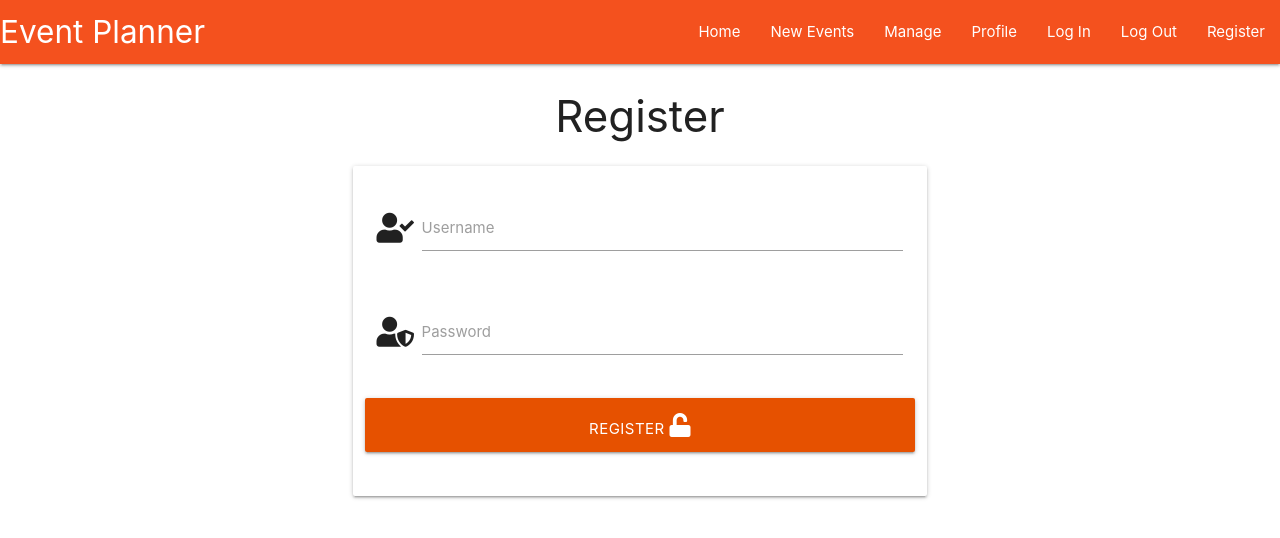
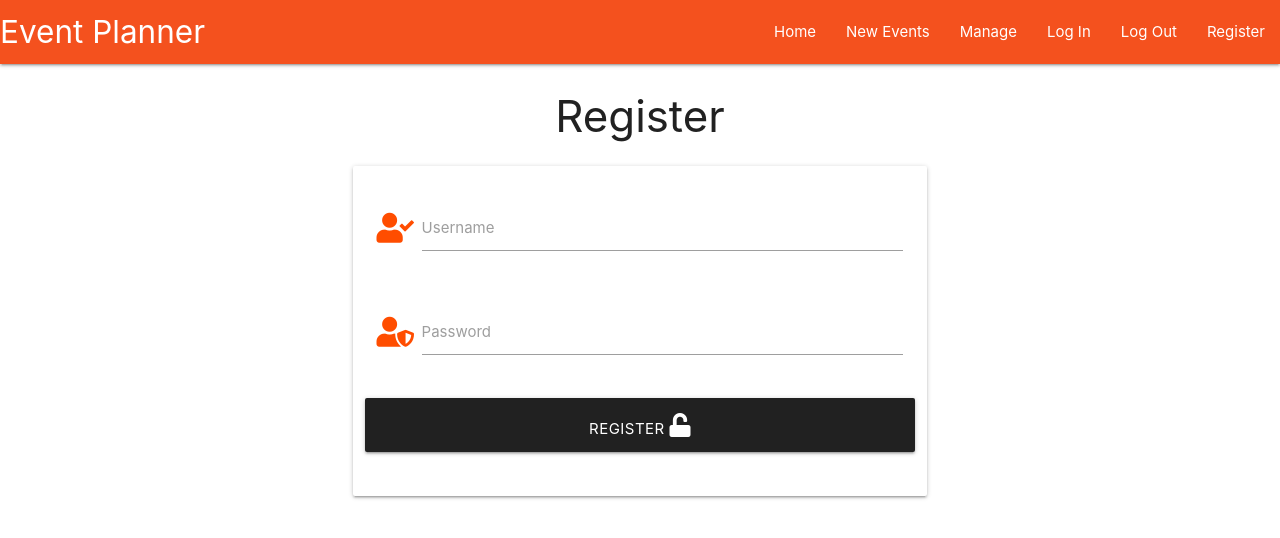
Before and after one commit to MichaelWarner32/Event_planner, a Flask app: page /register in a window 1280 px wide. Shown: the top 538 px of the page. Run offline with Flask 2, Linux system fonts and the light colour scheme; some libraries are stand-ins or nearby versions.

Commit message:
Changed some styling on the register page

```diff
--- a/static/css/style.css
+++ b/static/css/style.css
@@ -1,3 +1,13 @@
 .flash {
     line-height: 2;
 }
+
+
+
+.fa-user-shield {
+    color: #ff4d00;
+}
+
+.fa-user-check {
+    color: #ff4d00;
+}
--- a/templates/main.html
+++ b/templates/main.html
@@ -22,7 +22,6 @@
             <li><a href="{{ url_for('get_events') }}">Home</a></li>
             <li><a href="#">New Events</a></li>
             <li><a href="#">Manage</a></li>
-            <li><a href="#">Profile</a></li>
             <li><a href="#">Log In</a></li>
             <li><a href="#">Log Out</a></li>
             <li><a href="{{ url_for('register') }}">Register</a></li>
--- a/templates/register.html
+++ b/templates/register.html
@@ -27,7 +27,7 @@
                 </div>
                 <!-- Registration -->
                 <div class="row">
-                    <button type="submit" class="col s12 btn-large orange darken-4">
+                    <button type="submit" class="col s12 btn-large grey darken-4">
                         Register <i class="fas fa-unlock"></i>
                     </button>
                 </div>
```
